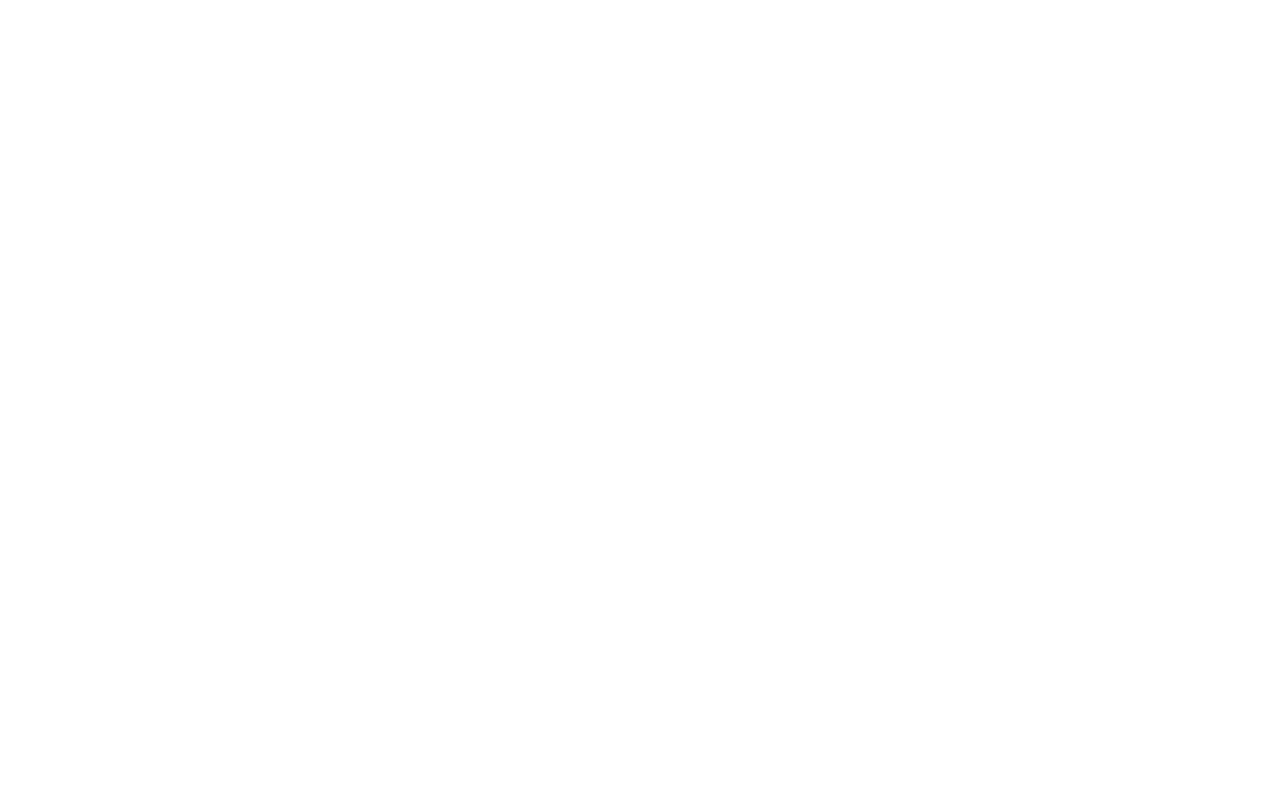
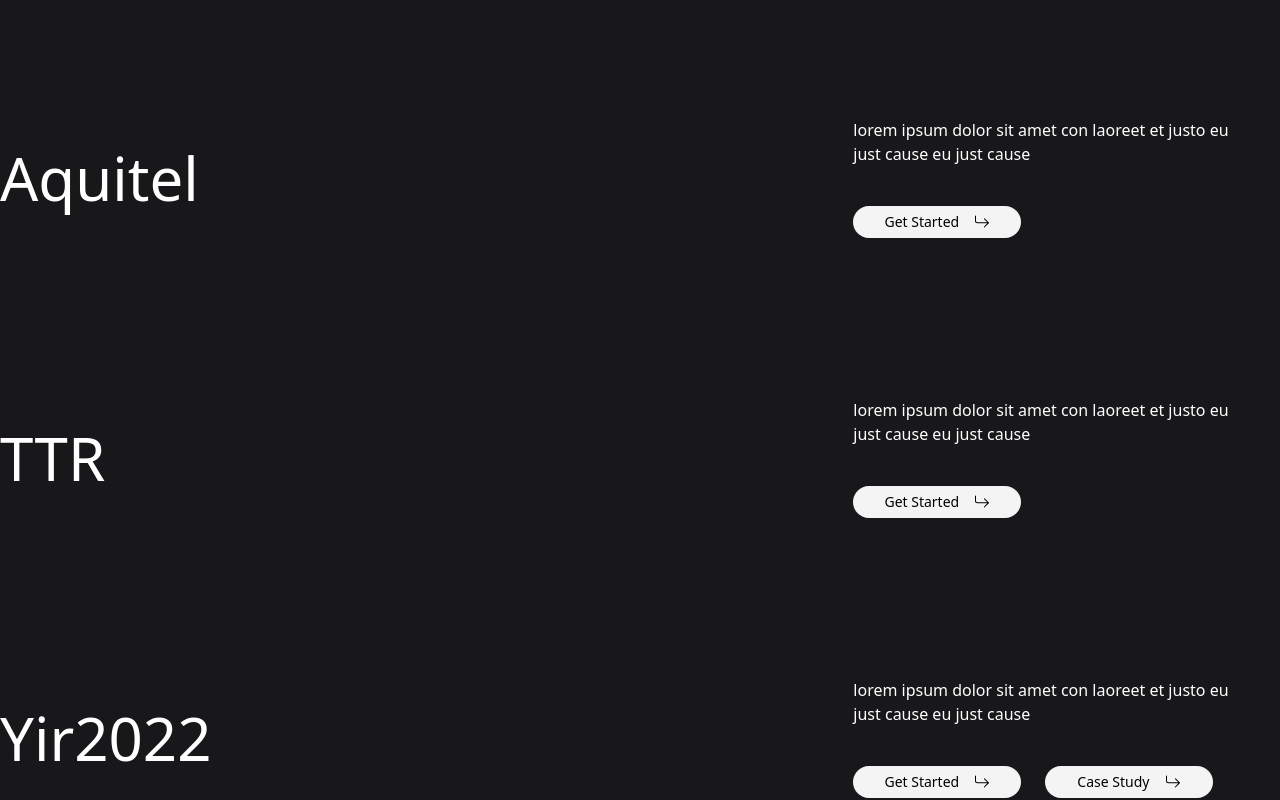
Before and after one commit to DzinToDev/refokus-clone, a React (Vite) app: page / in a window 1280 px wide. Shown: the part 805-1605 px from the top of the page. Before the commit the page ends 803 px from the top, so only its background shows below. Built offline with nearby package versions, Linux system fonts and the light colour scheme.

Commit message:
Product section ready

```diff
--- a/src/App.jsx
+++ b/src/App.jsx
@@ -1,6 +1,8 @@
 import Navbar from "./components/Navbar"
+import Products from "./components/Products"
 import Stripes from "./components/Stripes"
 import WorkHero from "./components/WorkHero"
+
 
 
 
@@ -8,10 +10,11 @@
 
 
   return (
-   <div className="bg-zinc-900  w-full h-screen text-white ">
+   <div className="bg-zinc-900  w-full min-h-screen text-white ">
     <Navbar />
     <WorkHero />
     <Stripes />
+    <Products />
    </div>
   )
 }
--- a/src/components/Button.jsx
+++ b/src/components/Button.jsx
@@ -1,10 +1,10 @@
 import React from 'react'
 import { BsArrowReturnRight } from "react-icons/bs";
 
-const Button = () => {
+const Button = ({title = "Get Started"}) => {
   return (
     <div className='w-42 bg-zinc-100 px-4 py-1.5 rounded-full text-black flex items-center justify-evenly'>
-        <span className='text-sm'>Get Started</span>
+        <span className='text-sm'>{title}</span>
         <BsArrowReturnRight />
     </div>
   )
--- /dev/null
+++ b/src/components/Product.jsx
@@ -0,0 +1,21 @@
+import React from "react";
+import Button from "./Button";
+
+const Product = ({ val }) => {
+  return (
+    <div className="w-full py-20 text-white ">
+      <div className="max-w-screen-xl mx-auto flex items-center justify-between">
+        <h1 className="text-6xl font-light capitalize">{val.title}</h1>
+        <div className="detail w-1/3 pr-12">
+          <p className="mb-10">{val.description}</p>
+          <div className="prod-btns flex gap-6 items-center">
+            {val.live && <Button />}
+            {val.case && <Button title="Case Study" />}
+          </div>
+        </div>
+      </div>
+    </div>
+  );
+};
+
+export default Product;
--- /dev/null
+++ b/src/components/Products.jsx
@@ -0,0 +1,44 @@
+import React from "react";
+import Product from "./Product";
+
+const Products = () => {
+  let products = [
+    {
+      title: "aquitel",
+      description:
+        "lorem ipsum dolor sit amet con laoreet et justo eu just cause eu just cause",
+      live: true,
+      case: false,
+    },
+    {
+      title: "TTR",
+      description:
+        "lorem ipsum dolor sit amet con laoreet et justo eu just cause eu just cause",
+      live: true,
+      case: false,
+    },
+    {
+      title: "Yir2022",
+      description:
+        "lorem ipsum dolor sit amet con laoreet et justo eu just cause eu just cause",
+      live: true,
+      case: true,
+    },
+    {
+      title: "yahoo!",
+      description:
+        "lorem ipsum dolor sit amet con laoreet et justo eu just cause eu just cause",
+      live: true,
+      case: true,
+    },
+  ];
+  return (
+    <div className="py-10">
+      {products.map((val, index) => (
+        <Product val={val} />
+      ))}
+    </div>
+  );
+};
+
+export default Products;
```
